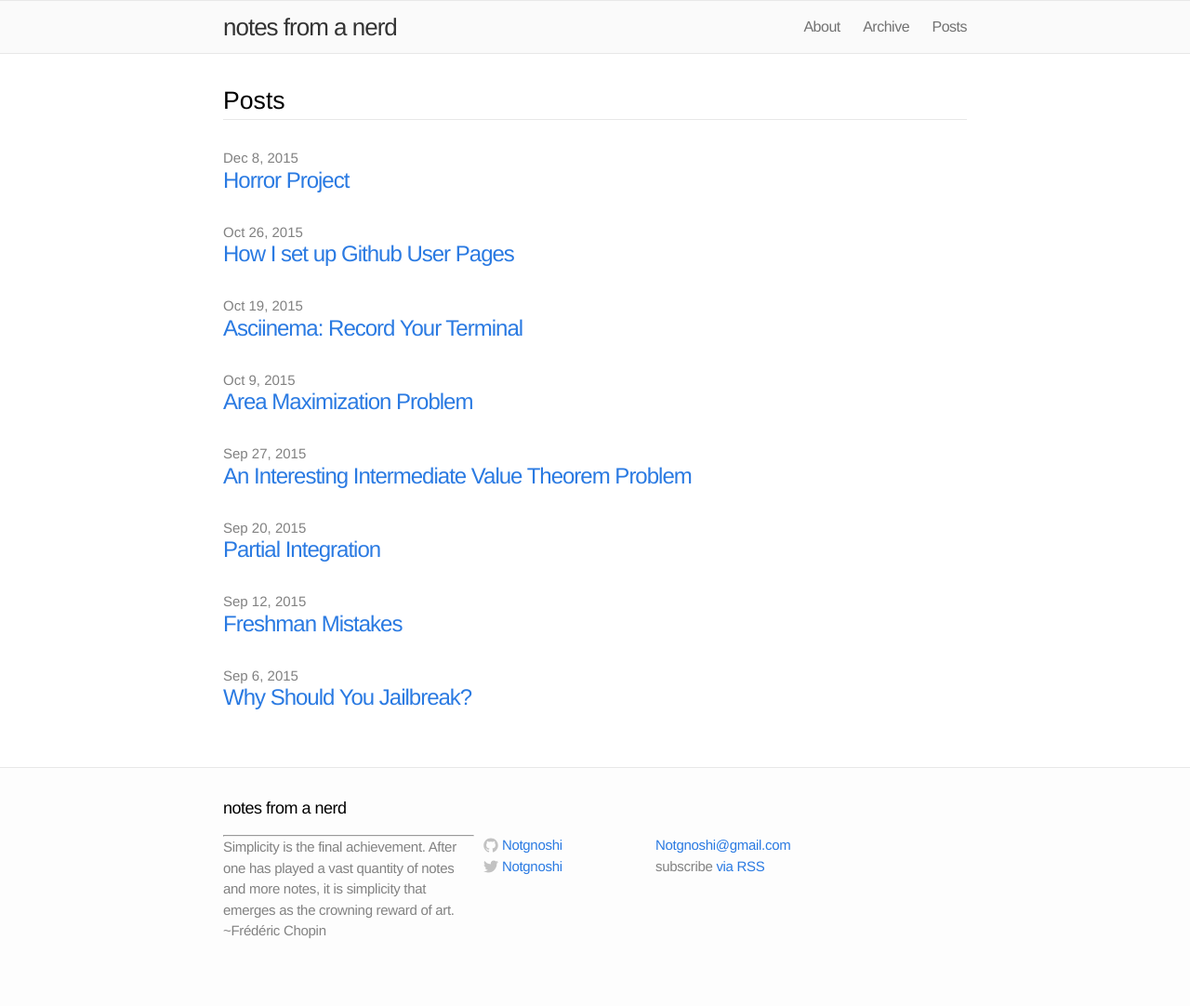
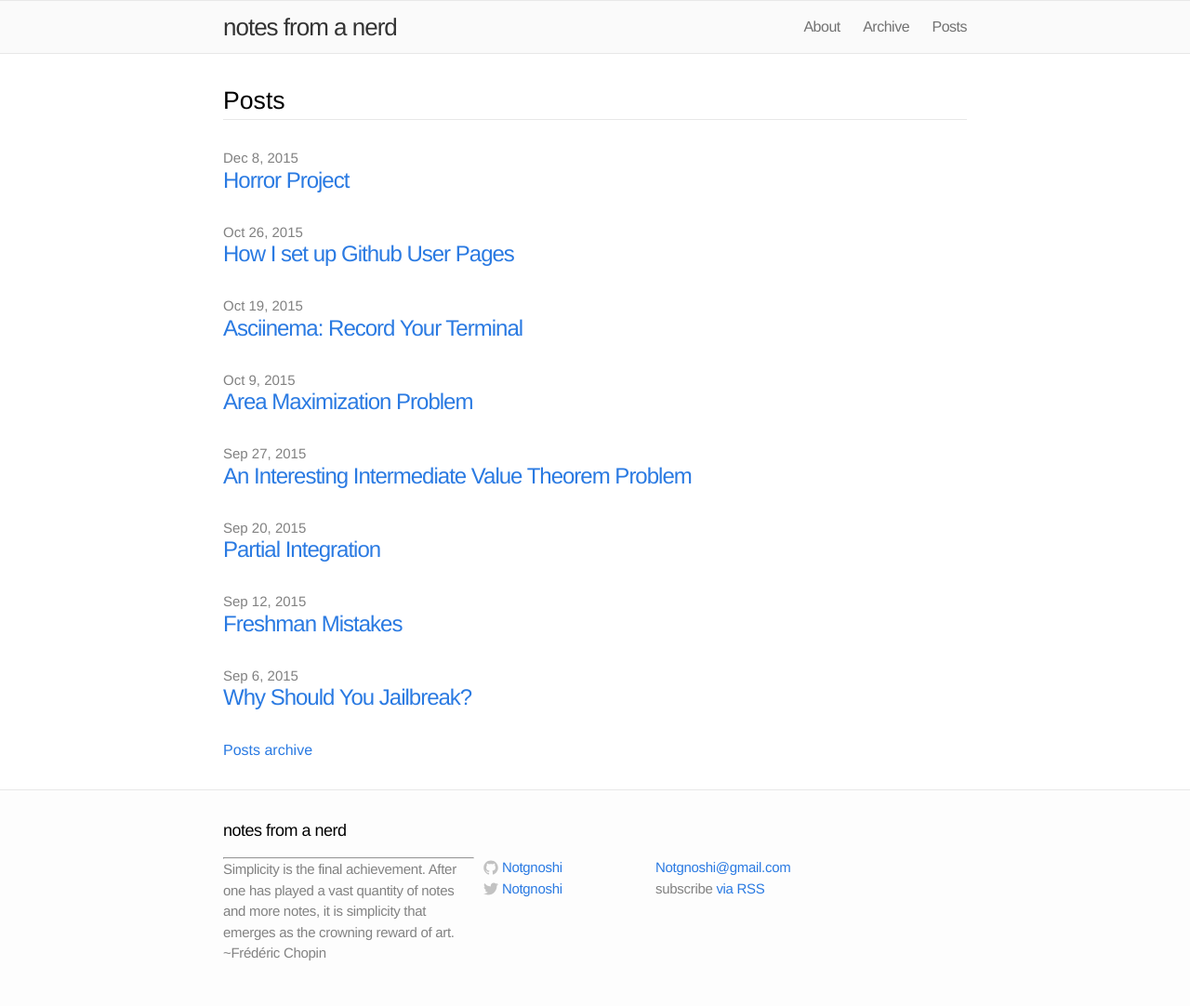
Before and after one commit to Notgnoshi/notgnoshi.github.io, a Jekyll site: the page built from index.html, in a window 1280 px wide. Shown: the whole page at 93% size. Built offline with Jekyll 4.4.1, drawn with Linux system fonts in a browser that asks for light colours; before the commit the page ends 1058 px from its top, so only the background shows below that.

Commit message:
added link to posts archive to bottom of index.html

```diff
--- a/index.html
+++ b/index.html
@@ -12,5 +12,6 @@ title: Posts
         <a class="post-link" href="{{ post.url | prepend: site.baseurl }}">{{ post.title }}</a>
       </li>
     {% endfor %}
-</ul>
+  </ul>
+  <a class="post-link" href="archive/">Posts archive</a>
 </div>
```
